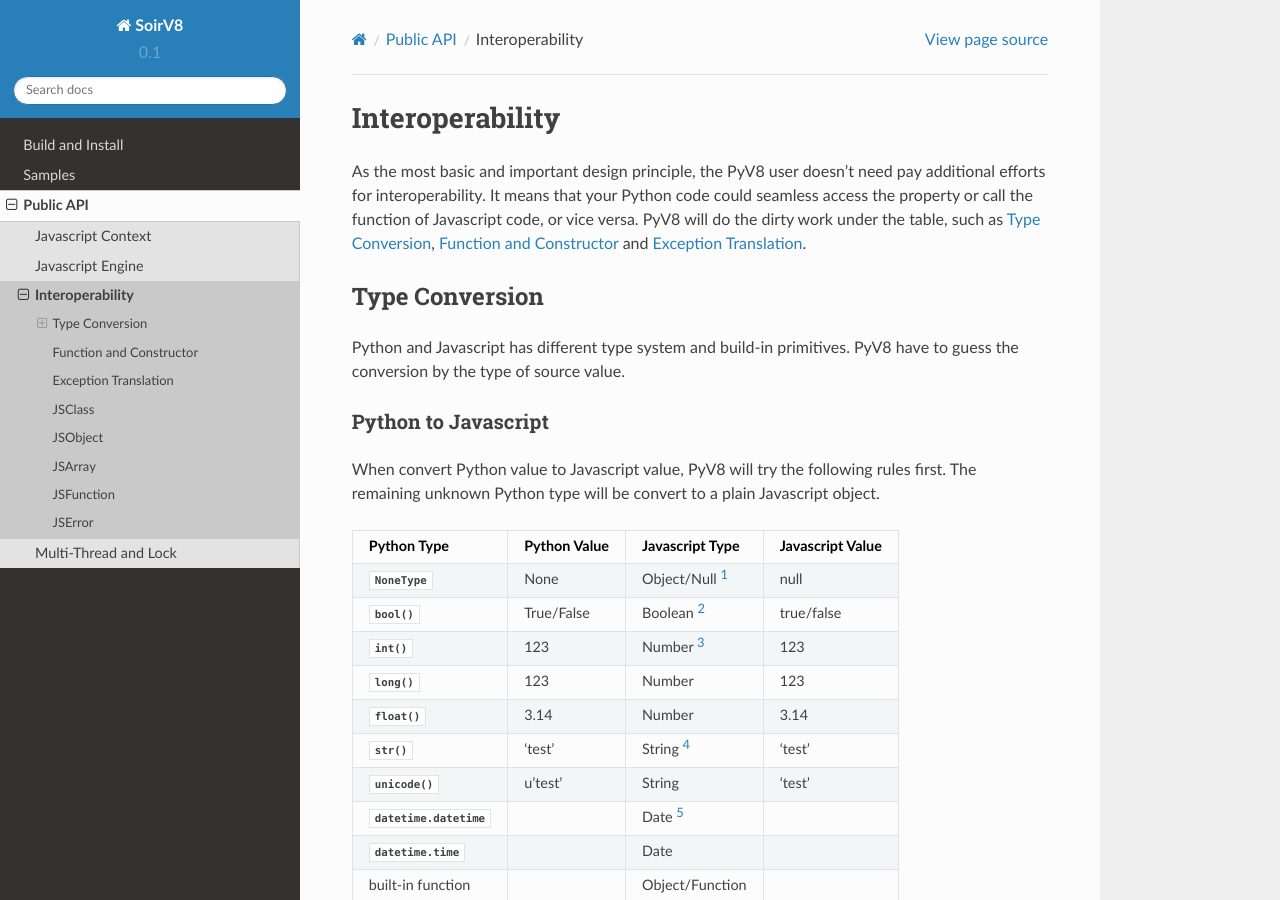
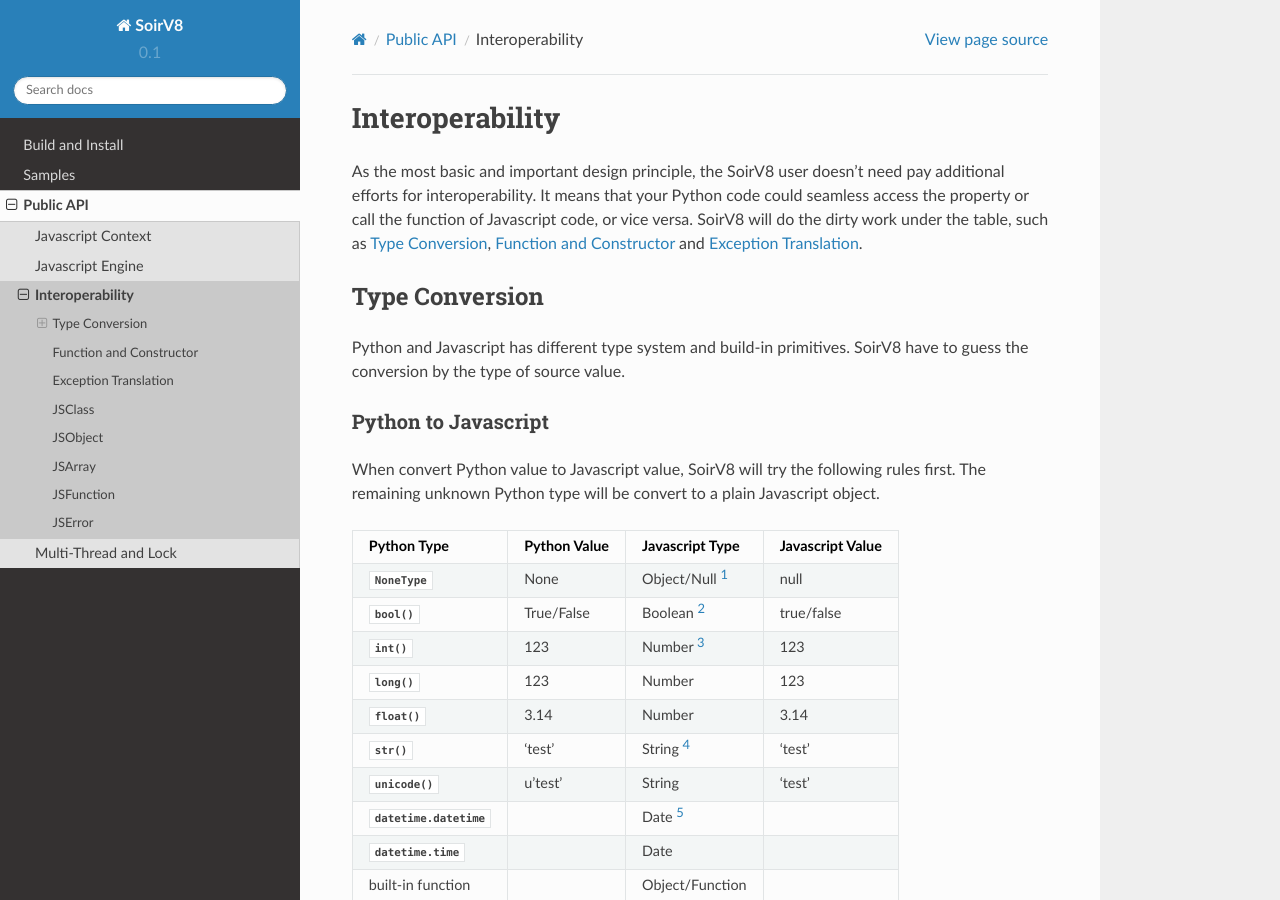
Before and after one commit to cloudflare/stpyv8, a Sphinx documentation site: the page built from docs/source/api/wrapper.rst, in a window 1280 px wide and 900 px high. Built offline with Sphinx 7.4.7 and the Read the Docs theme 2.0.0, drawn with Linux system fonts in a browser that asks for light colours; some of the changed text lies outside the part shown.

Commit message:
Documentation improvements

```diff
--- a/docs/source/api/engine.rst
+++ b/docs/source/api/engine.rst
@@ -1,8 +1,8 @@
-.. py:module:: PyV8
+.. py:module:: SoirV8
 
 .. testsetup:: *
 
-   from PyV8 import *
+   from SoirV8 import *
 
 .. _engine:
 
--- a/docs/source/api/multithread.rst
+++ b/docs/source/api/multithread.rst
@@ -1,8 +1,8 @@
-.. py:module:: PyV8
+.. py:module:: SoirV8
 
 .. testsetup:: *
 
-   from PyV8 import *
+   from SoirV8 import *
 
 .. _multithread:
 
--- a/docs/source/api/wrapper.rst
+++ b/docs/source/api/wrapper.rst
@@ -1,27 +1,27 @@
-.. py:module:: PyV8
+.. py:module:: SoirV8
 
 .. testsetup:: *
 
-   from PyV8 import *
+   from SoirV8 import *
 
 .. _wrapper:
 
 Interoperability
 ================
 
-As the most basic and important design principle, the PyV8 user doesn't need pay additional efforts for interoperability. It means that your Python code could seamless access the property or call the function of Javascript code, or vice versa. PyV8 will do the dirty work under the table, such as :ref:`typeconv`, :ref:`funcall` and :ref:`exctrans`.
+As the most basic and important design principle, the SoirV8 user doesn't need pay additional efforts for interoperability. It means that your Python code could seamless access the property or call the function of Javascript code, or vice versa. SoirV8 will do the dirty work under the table, such as :ref:`typeconv`, :ref:`funcall` and :ref:`exctrans`.
 
 .. _typeconv:
 
 Type Conversion
 ---------------
 
-Python and Javascript has different type system and build-in primitives. PyV8 have to guess the conversion by the type of source value.
+Python and Javascript has different type system and build-in primitives. SoirV8 have to guess the conversion by the type of source value.
 
 Python to Javascript
 ^^^^^^^^^^^^^^^^^^^^
 
-When convert Python value to Javascript value, PyV8 will try the following rules first. The remaining unknown Python type will be convert to a plain Javascript object.
+When convert Python value to Javascript value, SoirV8 will try the following rules first. The remaining unknown Python type will be convert to a plain Javascript object.
 
 =============================   ===============     ==================  ================
 Python Type                     Python Value        Javascript Type     Javascript Value
@@ -87,7 +87,7 @@
 Javascript to Python
 ^^^^^^^^^^^^^^^^^^^^
 
-When reverse direction of conversion, PyV8 will try the following rules to map Javascript type to Python type.
+When reverse direction of conversion, SoirV8 will try the following rules to map Javascript type to Python type.
 
 ===============     ================    =============================   ============
 Javascript Type     Javascript Value    Python Type                     Python Value
@@ -106,7 +106,7 @@
 
 .. note::
 
-    Even ECMAScript standard has only one Number type for both integer and float number, Google V8 defined the standalone Integer/Int32/Uint32 class to improve the performance. PyV8 use the internal V8 type system to do the same job.
+    Even ECMAScript standard has only one Number type for both integer and float number, Google V8 defined the standalone Integer/Int32/Uint32 class to improve the performance. SoirV8 use the internal V8 type system to do the same job.
 
 .. doctest::
 
@@ -128,11 +128,11 @@
     >>> type(ctxt.eval("new Date()"))
     <type 'datetime.datetime'>
     >>> type(ctxt.eval("[1, 2, 3]"))
-    <class '_PyV8.JSArray'>
+    <class '_SoirV8.JSArray'>
     >>> type(ctxt.eval("(function() {})"))
-    <class '_PyV8.JSFunction'>
+    <class '_SoirV8.JSFunction'>
     >>> type(ctxt.eval("new Object()"))
-    <class '_PyV8.JSObject'>
+    <class '_SoirV8.JSObject'>
 
 Sequence and Array
 ^^^^^^^^^^^^^^^^^^
@@ -143,7 +143,7 @@
 
 Since Python haven't build-in Array, it defined a sequence concept, you could access a object as a sequence if it implement the sequence interface.
 
-PyV8 provide the :py:class:`JSArray` class which wrap the Javascript Array object, and act as a Python sequence. You could access and modify it just like a normal Python list.
+SoirV8 provide the :py:class:`JSArray` class which wrap the Javascript Array object, and act as a Python sequence. You could access and modify it just like a normal Python list.
 
 .. note::
 
@@ -232,7 +232,7 @@
 
 Like the sequence types, Python also defined the mapping types, such as :py:class:`dict` etc.
 
-You could access the Python mapping with a named index or as a property, PyV8 will access the value base on its type.
+You could access the Python mapping with a named index or as a property, SoirV8 will access the value base on its type.
 
 .. doctest::
 
@@ -275,7 +275,7 @@
     >>> dict([(k, ctxt.locals.obj[k]) for k in ctxt.locals.obj.keys()])
     {'a': 1, 'c': 3, 'b': 2}
 
-The Python new-style object [#f9]_ support to define a property with getter, setter and deleter. PyV8 will handle it if you build with SUPPORT_PROPERTY enabled (by default) in the Config.h file. The getter, setter or deleter will be call when the Javascript code access the property
+The Python new-style object [#f9]_ support to define a property with getter, setter and deleter. SoirV8 will handle it if you build with SUPPORT_PROPERTY enabled (by default) in the Config.h file. The getter, setter or deleter will be call when the Javascript code access the property
 
 .. testcode::
 
@@ -316,7 +316,7 @@
 Exception Translation
 ---------------------
 
-Base on the mentioned design principle, PyV8 will translate the exception between Python and Javascript, you could directly use **try...except** statement to handle the Javascript exception in the Python code, and vice versa.
+Base on the mentioned design principle, SoirV8 will translate the exception between Python and Javascript, you could directly use **try...except** statement to handle the Javascript exception in the Python code, and vice versa.
 
 .. testcode::
 
--- a/docs/source/conf.py
+++ b/docs/source/conf.py
@@ -25,7 +25,7 @@
 
 # Add any Sphinx extension module names here, as strings. They can be extensions
 # coming with Sphinx (named 'sphinx.ext.*') or your custom ones.
-extensions = []
+extensions = ['sphinx.ext.autodoc', 'sphinx.ext.doctest', ]
 
 # Add any paths that contain templates here, relative to this directory.
 templates_path = ['_templates']
```
Also changed, not shown: docs/source/api/context.rst (+14 -57 lines), docs/source/index.rst (+6 -5 lines), 2 other files.
